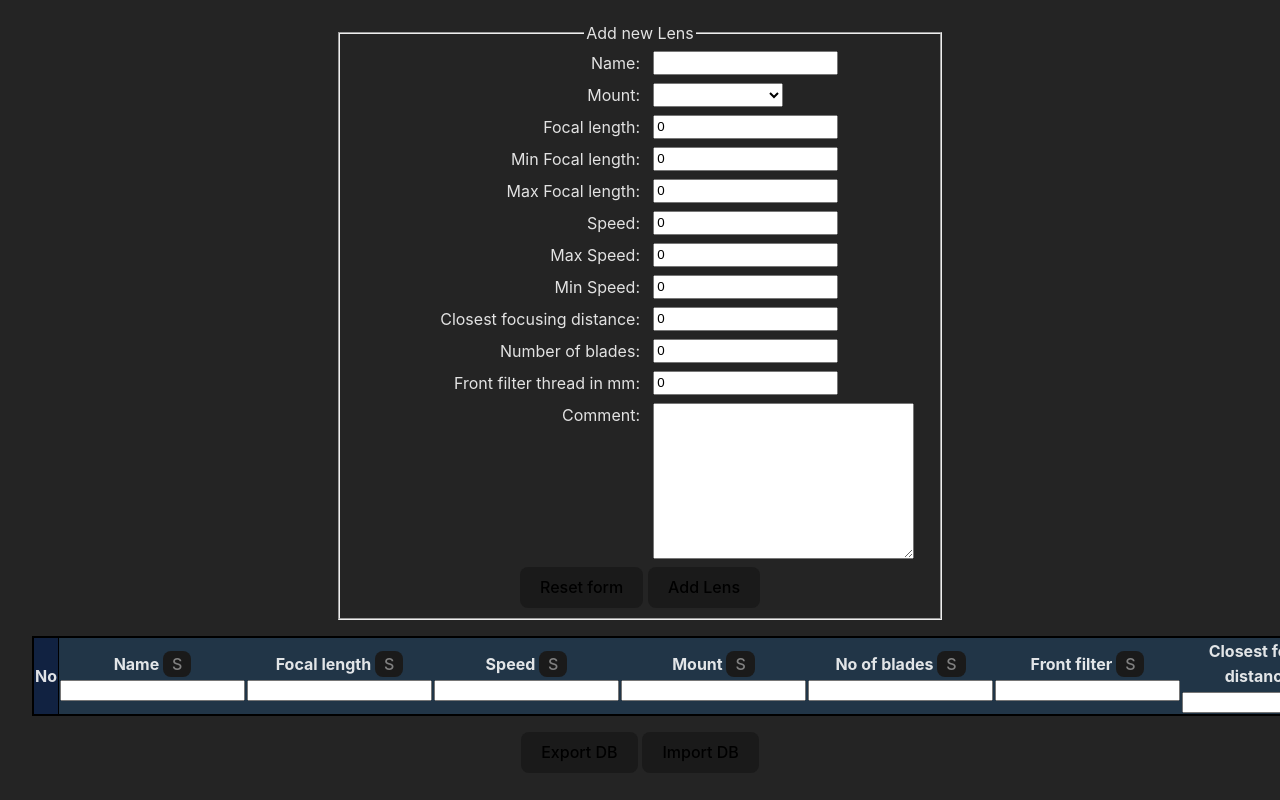
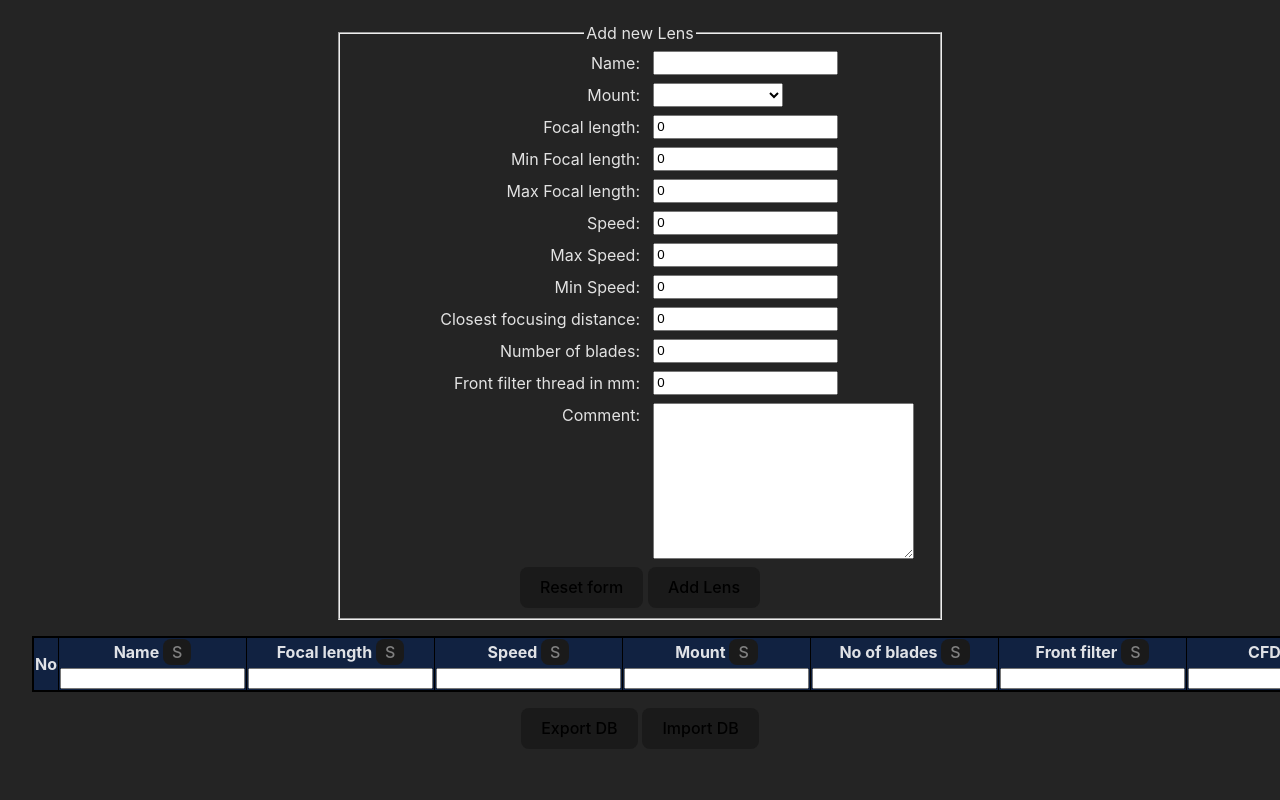
Before and after one commit to marinbgd/lens, a Svelte app: page / in a window 1280 px wide. Shown: the part 286-1086 px from the top of the page. Built offline with nearby package versions, Linux system fonts and the light colour scheme.

Commit message:
Fixes - wrong styles of nested LensTh component

```diff
--- a/src/components/AddLens.svelte
+++ b/src/components/AddLens.svelte
@@ -66,9 +66,6 @@
 	async function editLens() {
 		try {
 			isInProgress = true
-            console.log(focalLength)
-            console.log(maxFocalLength)
-            console.log(minFocalLength)
 			await db.lenses.update(editedLensId, {
 				name: name,
 				focalLength: focalLength,
--- a/src/components/LensList.svelte
+++ b/src/components/LensList.svelte
@@ -132,13 +132,13 @@
         <thead>
         <tr>
             <th>No</th>
-            <LensTh name="Name" prop="name" sort={sort['name']} on:sortByEvent={handleSortBy} on:filterByEvent={handleFilterBy} />
-            <LensTh name="Focal length" prop="focalLength" sort={sort['focalLength']} on:sortByEvent={handleSortBy} on:filterByEvent={handleFilterBy} />
-            <LensTh name="Speed" prop="speed" sort={sort['speed']} on:sortByEvent={handleSortBy} on:filterByEvent={handleFilterBy} />
-            <LensTh name="Mount" prop="mount" sort={sort['mount']} on:sortByEvent={handleSortBy} on:filterByEvent={handleFilterBy} />
-            <LensTh name="No of blades" prop="noOfBlades" sort={sort['noOfBlades']} on:sortByEvent={handleSortBy} on:filterByEvent={handleFilterBy} />
-            <LensTh name="Front filter" prop="frontFilter" sort={sort['frontFilter']} on:sortByEvent={handleSortBy} on:filterByEvent={handleFilterBy} />
-            <LensTh name="Closest focusing distance" prop="closestFocusingDistance" sort={sort['closestFocusingDistance']} on:sortByEvent={handleSortBy} on:filterByEvent={handleFilterBy} />
+            <th><LensTh name="Name" prop="name" sort={sort['name']} on:sortByEvent={handleSortBy} on:filterByEvent={handleFilterBy} /></th>
+            <th><LensTh name="Focal length" prop="focalLength" sort={sort['focalLength']} on:sortByEvent={handleSortBy} on:filterByEvent={handleFilterBy} /></th>
+            <th><LensTh name="Speed" prop="speed" sort={sort['speed']} on:sortByEvent={handleSortBy} on:filterByEvent={handleFilterBy} /></th>
+            <th><LensTh name="Mount" prop="mount" sort={sort['mount']} on:sortByEvent={handleSortBy} on:filterByEvent={handleFilterBy} /></th>
+            <th><LensTh name="No of blades" prop="noOfBlades" sort={sort['noOfBlades']} on:sortByEvent={handleSortBy} on:filterByEvent={handleFilterBy} /></th>
+            <th><LensTh name="Front filter" prop="frontFilter" sort={sort['frontFilter']} on:sortByEvent={handleSortBy} on:filterByEvent={handleFilterBy} /></th>
+            <th><LensTh name="Closest focusing distance" abbr="CFD" prop="closestFocusingDistance" sort={sort['closestFocusingDistance']} on:sortByEvent={handleSortBy} on:filterByEvent={handleFilterBy} /></th>
             <th>Comment</th>
             <th>X</th>
         </tr>
@@ -181,12 +181,10 @@
         border: 1px solid black;
         background-color: #112241;
     }
-    tr {
-        cursor: pointer;
-    }
     td {
         width: auto;
         border: 1px solid black;
+        cursor: pointer;
     }
     td:nth-child(2),
     th:nth-child(2) {
--- a/src/components/LensTh.svelte
+++ b/src/components/LensTh.svelte
@@ -7,6 +7,7 @@
     export let name = ''
     export let prop = ''
     export let sort = ''
+    export let abbr = ''
 
     let searchFilter = ''
 
@@ -19,8 +20,7 @@
     }
 </script>
 
-<th>
-    {name}
+{abbr || name}
 <button on:click={() => sortBy(prop)}>
     S
     {#if sort === ASC}<span class="sort-icon sort-icon__asc"></span>{/if}
@@ -28,7 +28,6 @@
 </button>
 
 <input type="search" bind:value={searchFilter} on:change={handleSearch} />
-</th>
 
 <style>
     button {
```
Lines whose indentation alone changed are shown as unchanged.
